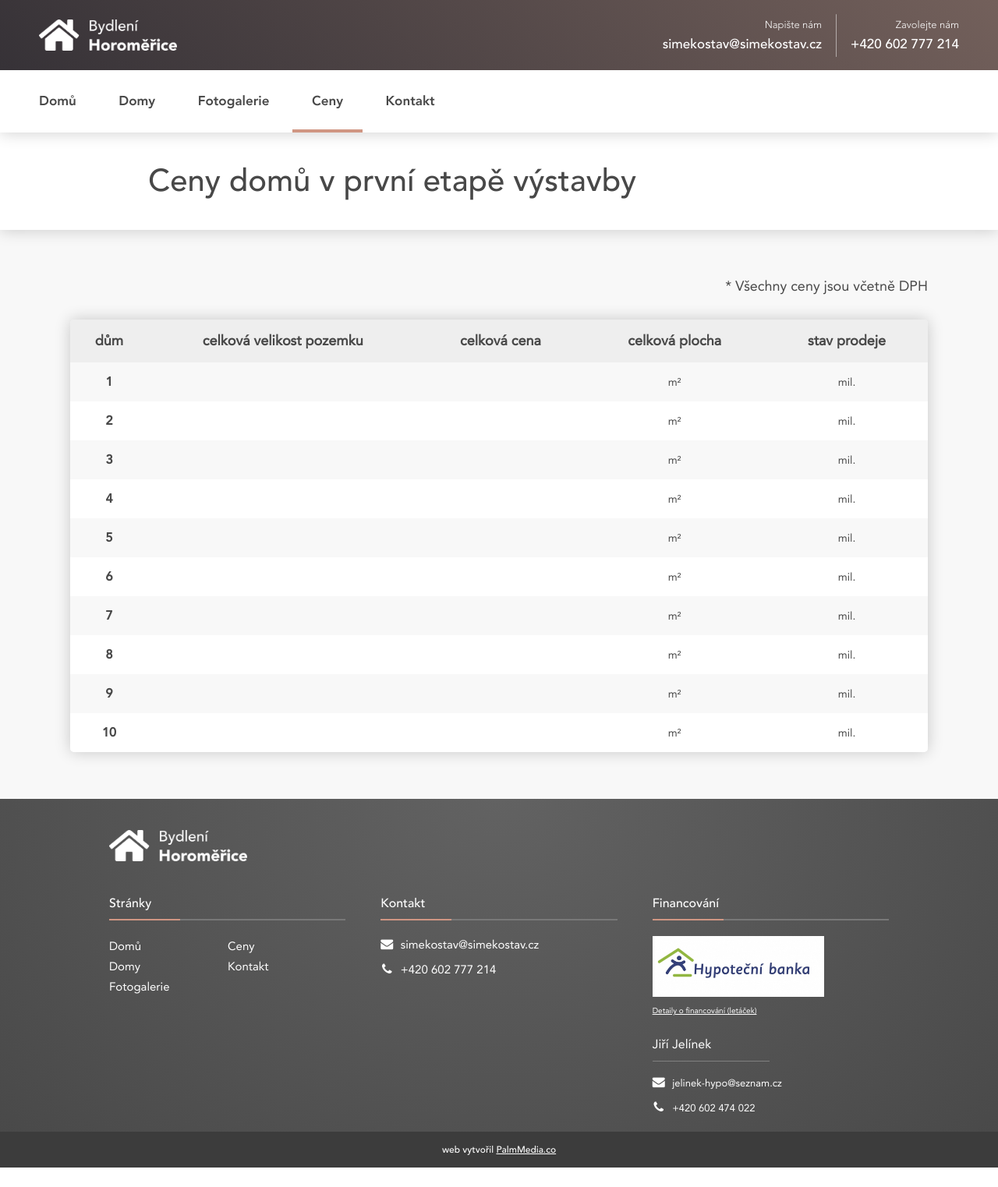
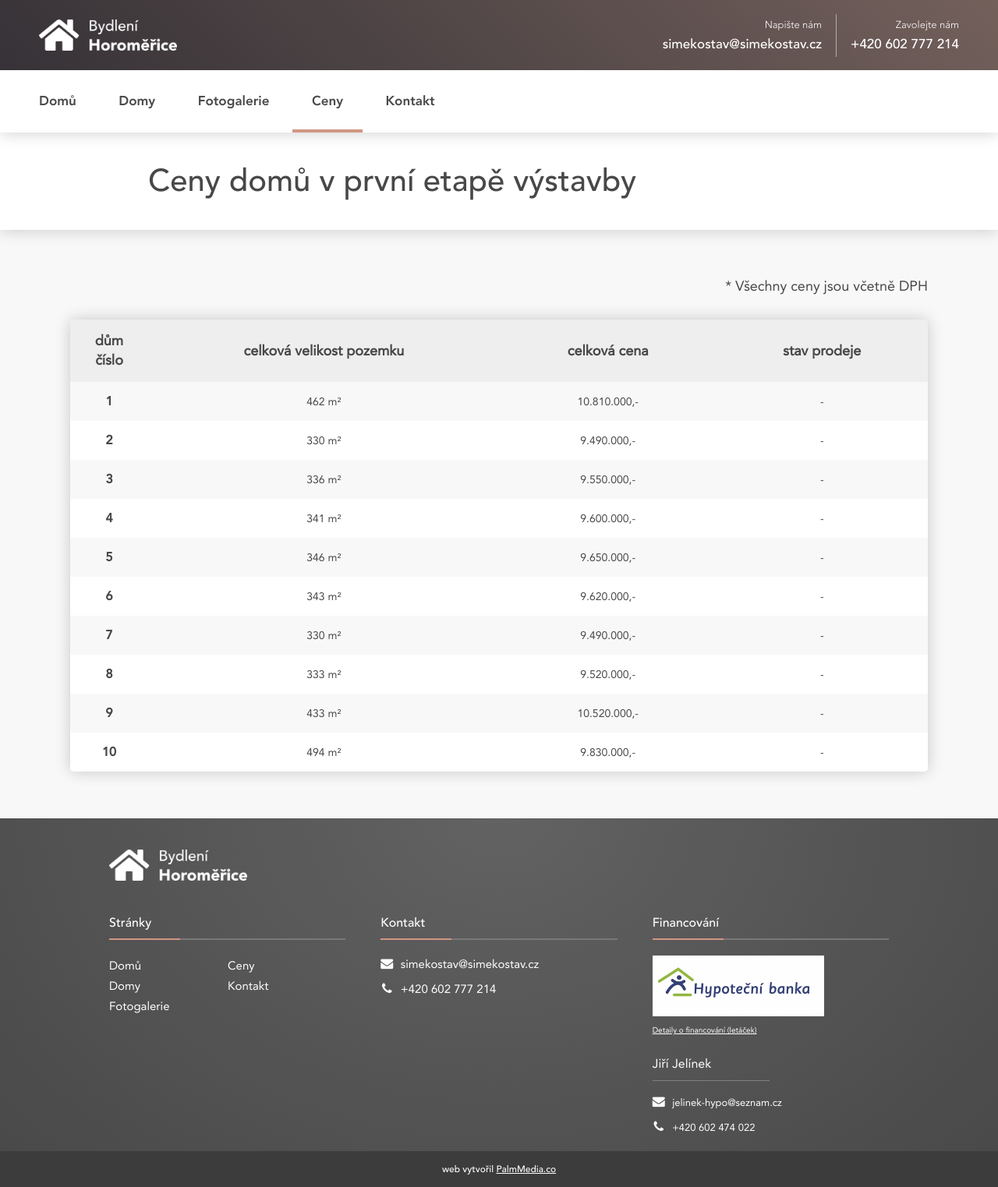
Before and after one commit to StyvekDrtic/bydleniHoromerice, a Jekyll site: the page built from ceny.html, in a window 1280 px wide. Shown: the whole page at 78% size. Built offline with Jekyll 4.4.1, drawn with Linux system fonts in a browser that asks for light colours; before the commit the page ends 1498 px from its top, so only the background shows below that.

Commit message:
text zmeny

```diff
--- a/_includes/tabulka.html
+++ b/_includes/tabulka.html
@@ -1,92 +1,81 @@
 <table class="normalniTabulka">
   <thead>
     <tr>
-      <th id="dum">dům</th>
+      <th id="dum">dům číslo</th>
       <th>celková velikost pozemku</th>
       <th>celková cena</th>
-      <th>celková plocha</th>
       <th id="stav">stav prodeje</th>
     </tr>
   </thead>
   <tbody>
     <tr>
       <th>1</th>
-      <td></td>
-      <td></td>
-      <td></td>
-      <td></td>
+      <td>462</td>
+      <td>10.810.000,-</td>
+      <td>-</td>
     </tr>
 
     <tr>
       <th>2</th>
-      <td></td>
-      <td></td>
-      <td></td>
-      <td></td>
+      <td>330</td>
+      <td>9.490.000,-</td>
+      <td>-</td>
     </tr>
 
     <tr>
       <th>3</th>
-      <td></td>
-      <td></td>
-      <td></td>
-      <td></td>
+      <td>336</td>
+      <td>9.550.000,-</td>
+      <td>-</td>
     </tr>
 
     <tr>
       <th>4</th>
-      <td></td>
-      <td></td>
-      <td></td>
-      <td></td>
+      <td>341</td>
+      <td>9.600.000,-</td>
+      <td>-</td>
     </tr>
 
     <tr>
       <th>5</th>
-      <td></td>
-      <td></td>
-      <td></td>
-      <td></td>
+      <td>346</td>
+      <td>9.650.000,-</td>
+      <td>-</td>
     </tr>
 
     <tr>
       <th>6</th>
-      <td></td>
-      <td></td>
-      <td></td>
-      <td></td>
+      <td>343</td>
+      <td>9.620.000,-</td>
+      <td>-</td>
     </tr>
 
     <tr>
       <th>7</th>
-      <td></td>
-      <td></td>
-      <td></td>
-      <td></td>
+      <td>330</td>
+      <td>9.490.000,-</td>
+      <td>-</td>
     </tr>
 
     <tr>
       <th>8</th>
-      <td></td>
-      <td></td>
-      <td></td>
-      <td></td>
+      <td>333</td>
+      <td>9.520.000,-</td>
+      <td>-</td>
     </tr>
 
     <tr>
       <th>9</th>
-      <td></td>
-      <td></td>
-      <td></td>
-      <td></td>
+      <td>433</td>
+      <td>10.520.000,-</td>
+      <td>-</td>
     </tr>
 
     <tr>
       <th id="posledni">10</th>
-      <td></td>
-      <td></td>
-      <td></td>
-      <td></td>
+      <td>494</td>
+      <td>9.830.000,-</td>
+      <td>-</td>
     </tr>
 
   </tbody>
--- a/_sass/_ceny.scss
+++ b/_sass/_ceny.scss
@@ -120,11 +120,11 @@
           text-align: center;
           font-size: 14px;
 
-          &:nth-of-type(3):after {
+          &:nth-of-type(1):after {
               content: " m\00B2";
           }
 
-          &:nth-of-type(4):after {
+          &:nth-of-type(6):after {
               content: " mil.";
           }
 
@@ -142,7 +142,7 @@
             }
 
             &:nth-of-type(1):before {
-                content: "celková velikos pozemku";
+                content: "celková velikost pozemku";
             }
 
             &:nth-of-type(2):before {
--- a/index.html
+++ b/index.html
@@ -11,7 +11,7 @@ layout: default
   <ul>
     <li>
       <h3>Doprava</h3>
-      <p>Jednou z největších předností bydlení v lokalitě „ Nad Prahou“ je výborné dopravní spojení autem i veřejnou dopravou do centra Prahy, ale i letecky do celého světa. Cesta autobusem na metro Bořislavka trvá jen 8 minut a do Dejvic jede autobus minut 15.</p>
+      <p>Jednou z největších předností bydlení v lokalitě „Nad Prahou“ je výborné dopravní spojení autem i veřejnou dopravou do centra Prahy, ale i letecky do celého světa. Cesta autobusem na metro Bořislavka trvá jen 8 minut a do Dejvic jede autobus 15 minut.</p>
       <img class="bus" src="assets/img/autobus.png" alt="obrázek autobusu">
     </li>
     <li>
@@ -21,7 +21,7 @@ layout: default
     </li>
     <li>
       <h3>Okolí</h3>
-      <p>Horoměřice obklopuje převážně volná přírodní krajina na západě Tuchoměřický les, na jihu chráněný krajinný park Šárecké údolí a na východě Kozí hřbety. V okolí je velké množství turistických stezek a cyklotras, které vedou například do Divoké Šárky nebo Tichým údolím k zámku v Roztokách u Prahy, ale třeba i na hrad Okoř.</p>
+      <p>Horoměřice obklopuje převážně volná přírodní krajina, na západě Tuchoměřický les, na jihu chráněný krajinný park Šárecké údolí a na východě Kozí hřbety. V okolí je velké množství turistických stezek a cyklotras, které vedou například do Divoké Šárky nebo Tichým údolím k zámku v Roztokách u Prahy, ale třeba i na hrad Okoř.</p>
       <img class="strom" src="assets/img/strom.png" alt="obrázek stromu">
     </li>
   </ul>
```
Also changed, not shown: domy.html (+17 -17 lines), 4 other files.
